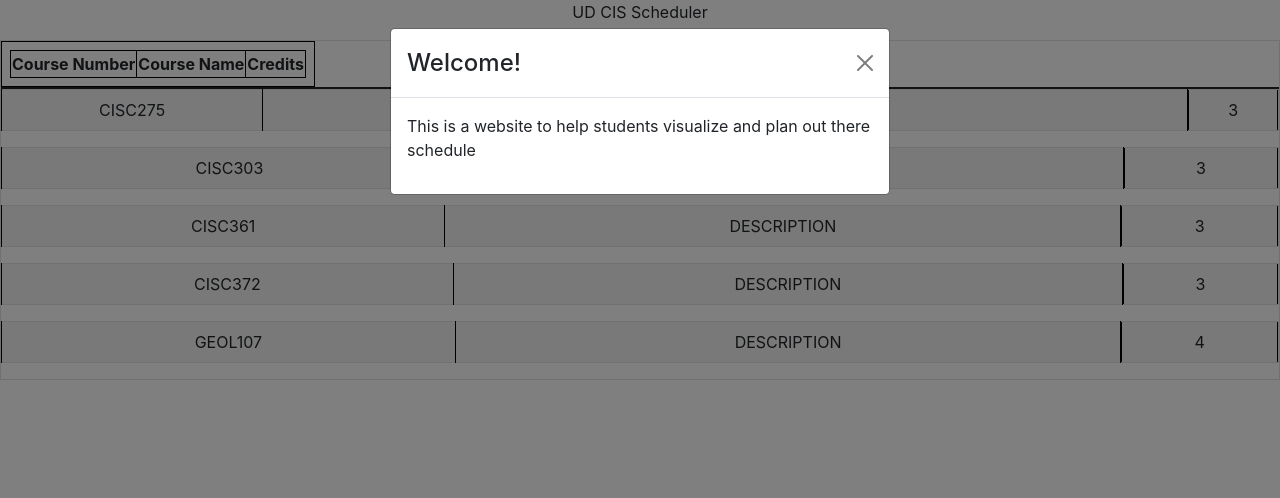
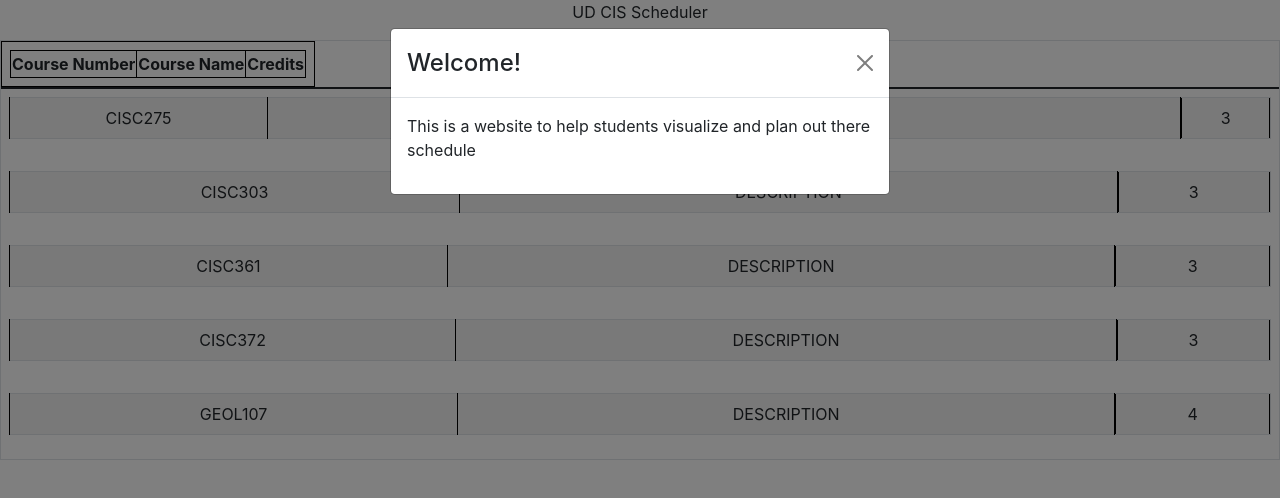
Before and after one commit to UD-CISC275-F21/ud-cis-scheduler-team-15, a React (Create React App) app: page / in a window 1280 px wide. Shown: the top 498 px of the page. Built offline with nearby package versions, Linux system fonts and the light colour scheme.

Commit message:
Individual Courses can be edited

```diff
--- a/src/App.tsx
+++ b/src/App.tsx
@@ -11,10 +11,7 @@ import { ChangeData } from "./components/ChangeData";
 function App(): JSX.Element {
     const [semester0, setSemester0] = useState<Semester>(COURSES[0] as Semester);
     const [course, setCourse] = useState<Course>(COURSES[0].courses[0]);
-    const [dotsStyle, setDotsStyle] = useState({display: "none"});
-    const [changePromptVis, setChangePromptVis] = useState<boolean>(false);
     const [visible, setVisible] = useState<boolean>(true);
-    console.log(changePromptVis);
 
     return (
         <div className="App">
--- a/src/components/ChangeData.tsx
+++ b/src/components/ChangeData.tsx
@@ -4,7 +4,7 @@ import {Modal} from "react-bootstrap";
 import { Course } from "../interfaces/course";
 export function ChangeData({course, setCourse, visible, setVisible, i}:
     {course: Course;
-    setCourse: (i: number, course: Course)=>void;
+    setCourse: (course: Course)=>void;
     visible: boolean;
     setVisible: (visible: boolean)=>void;
     i: number
@@ -16,7 +16,7 @@ export function ChangeData({course, setCourse, visible, setVisible, i}:
         const numberHTML = document.getElementById("numberUpdate") as HTMLInputElement;
         const nameHTML  = document.getElementById("nameUpdate") as HTMLInputElement;
         const creditsHTML = document.getElementById("creditsUpdate") as HTMLInputElement;
-        setCourse(i, {number:numberHTML.value, name: nameHTML.value, credits: Number(creditsHTML.value)});
+        setCourse({number:numberHTML.value, name: nameHTML.value, credits: Number(creditsHTML.value)});
         hide();
     }
     return(
--- a/src/components/CourseViewer.tsx
+++ b/src/components/CourseViewer.tsx
@@ -1,16 +1,27 @@
-import React from "react";
+import React, { useState } from "react";
 import { Table } from "react-bootstrap";
 import { Course } from "../interfaces/course";
+import { Semester } from "../interfaces/semester";
+import { ChangeData } from "./ChangeData";
 
-export function CourseViewer({course, dotsStyle, setDotsStyle, setChangePromptVis}:
-    {course: Course;
-    dotsStyle: {display: string};
-    setDotsStyle: (docStyle: {display: string})=>void;
-    setChangePromptVis: (vis: boolean)=>void;
+export function CourseViewer({index, semester, setSemester}:
+    {index: number;
+    semester: Semester;
+    setSemester: (semester: Semester)=> void;
     }
 
 ): JSX.Element {
+    const [dotsStyle, setDotsStyle] = useState({display: "none"});
+    const [changePromptVis, setChangePromptVis] = useState<boolean>(false);
+
+    function setCourse(c: Course):void{
+        const temp_sem: Semester = semester;
+        semester.courses[index] = c;
+        setSemester(temp_sem);
+    }
+
     return (
+        <div>
             <Table striped={true} bordered hover
                 // Citation: https://stackoverflow.com/questions/61126014/how-to-show-button-while-hover-over-box-using-react
                 onMouseEnter={() => {
@@ -21,10 +32,10 @@ export function CourseViewer({course, dotsStyle, setDotsStyle, setChangePromptVi
                 }}>
                 <tbody>
                     <tr>
-                    <td>{course.number}</td>
-                    <td>{course.name}</td>
+                        <td>{semester.courses[index].number}</td>
+                        <td>{semester.courses[index].name}</td>
                         <td className = "split">
-                        <div className = "credits">{course.credits}</div>
+                            <div className = "credits">{semester.courses[index].credits}</div>
                             <button className = "dotButton" style = {dotsStyle} onClick = {()=>setChangePromptVis(true)}>
                                 <div className = "dot"></div>
                                 <div className = "dot"></div>
@@ -34,5 +45,7 @@ export function CourseViewer({course, dotsStyle, setDotsStyle, setChangePromptVi
                     </tr>
                 </tbody>
             </Table>
+            <ChangeData course={semester.courses[index]} setCourse={setCourse} visible={changePromptVis} setVisible={setChangePromptVis} i={0}></ChangeData>
+        </div>
     );
 }
--- a/src/components/CoursesTable.tsx
+++ b/src/components/CoursesTable.tsx
@@ -4,17 +4,15 @@ import { Course } from "../interfaces/course";
 import { Semester } from "../interfaces/semester";
 import { CourseViewer } from "./CourseViewer";
 
-export function CoursesTable({semester, dotsStyle, setDotsStyle, setChangePromptVis}:
-    {semester: Semester;
-    dotsStyle: {display: string};
-    setDotsStyle: (docStyle: {display: string})=>void;
-    setChangePromptVis: (vis: boolean)=>void;}):
+export function CoursesTable({semester, setSemester}:
+    {    semester: Semester;
+    setSemester: (semester: Semester)=>void}):
     JSX.Element{
     return (
         <div>
             {semester.courses.map((c:Course, index:number) => {
                 return (<div key={index}>
-                    <CourseViewer course={c} dotsStyle={dotsStyle} setDotsStyle={setDotsStyle} setChangePromptVis={setChangePromptVis}></CourseViewer>
+                    <CourseViewer index={index} semester={semester} setSemester={setSemester}></CourseViewer>
                 </div>
                 );
             }
--- a/src/components/SemesterViewer.tsx
+++ b/src/components/SemesterViewer.tsx
@@ -26,9 +26,8 @@ export function SemesterViewer({semester, setSemester}:
                 <thead>
                     <SemesterHeader></SemesterHeader>
                 </thead>
-                <CoursesTable semester={semester} dotsStyle={dotsStyle} setDotsStyle={setDotsStyle} setChangePromptVis={setChangePromptVis}/>
+                <CoursesTable semester={semester} setSemester={setSemester}/>
             </Table>
-            <ChangeData course={semester.courses[0]} setCourse={setCourse} visible={changePromptVis} setVisible={setChangePromptVis} i={0}></ChangeData>
         </div>
     );
 }
```
Lines whose indentation alone changed are shown as unchanged.
